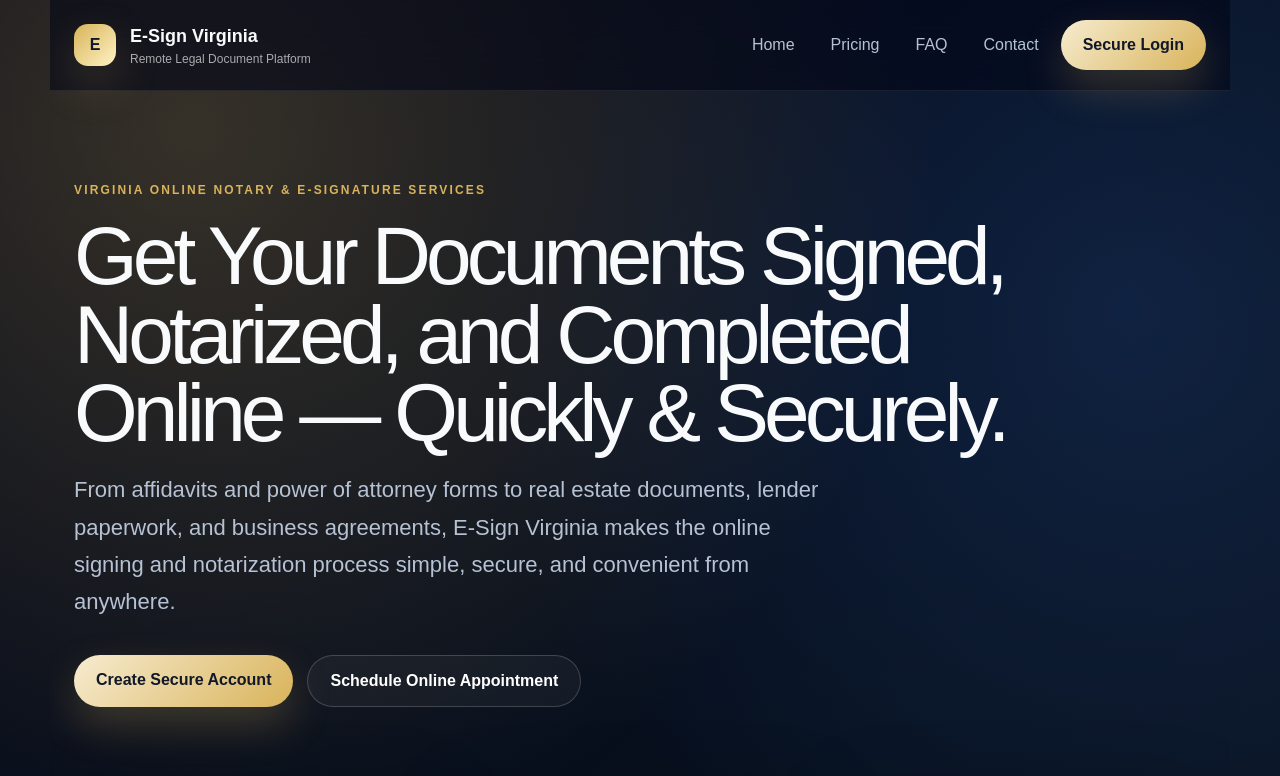
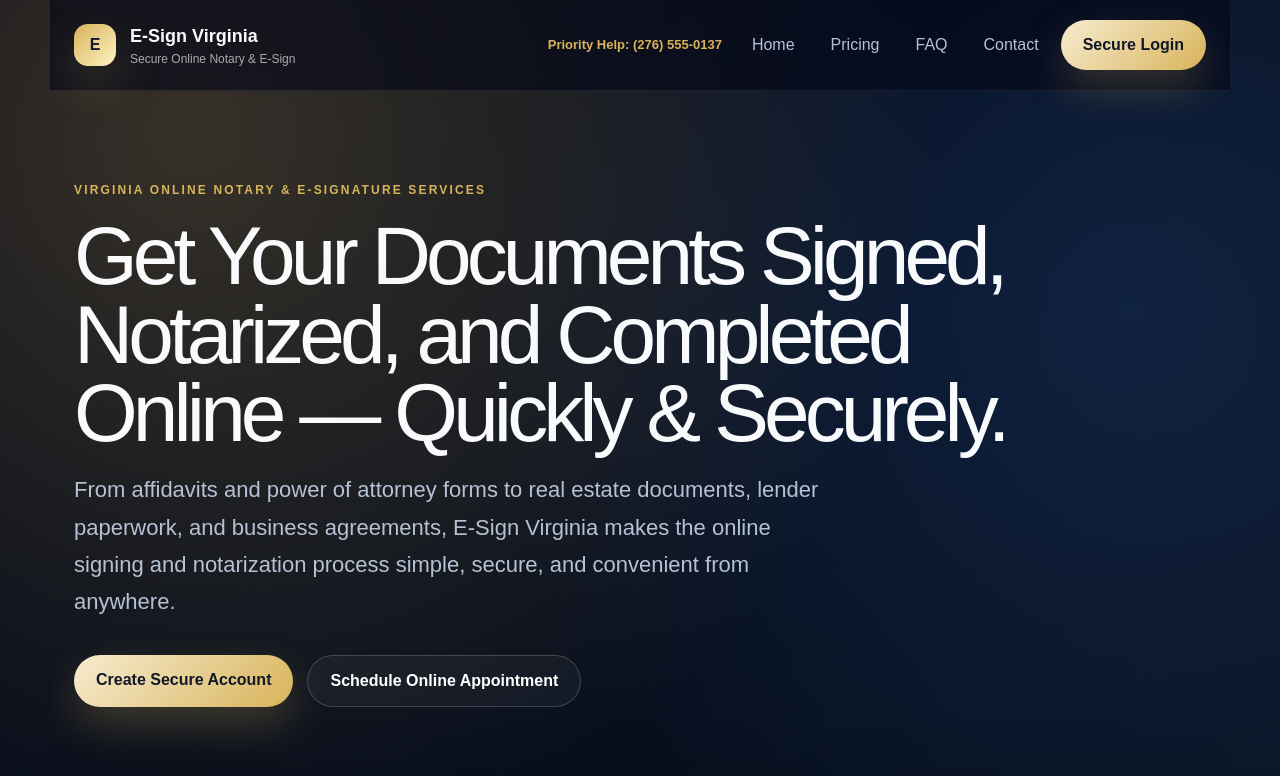
Before and after one commit to rawillia9801/esign, a Next.js app: page / in a window 1280 px wide. Shown: the top 776 px of the page. Built offline with nearby package versions, Linux system fonts and the light colour scheme.

Commit message:
Add priority help trust line to header

```diff
--- a/components/Header.tsx
+++ b/components/Header.tsx
@@ -7,10 +7,11 @@
     <div className="brand-mark">E</div>
     <div>
       <div style={{fontWeight:800,fontSize:'18px'}}>E-Sign Virginia</div>
-      <div style={{fontSize:'12px',opacity:.65}}>Remote Legal Document Platform</div>
+      <div style={{fontSize:'12px',opacity:.65}}>Secure Online Notary & E-Sign</div>
     </div>
    </div>
    <nav style={{display:'flex',gap:'8px',alignItems:'center'}}>
+    <span style={{fontSize:'13px',color:'#d8b35a',fontWeight:700,marginRight:'8px'}}>Priority Help: (276) 555-0137</span>
     <Link className="nav-pill" href="/">Home</Link>
     <Link className="nav-pill" href="/pricing">Pricing</Link>
     <Link className="nav-pill" href="/faq">FAQ</Link>
```
